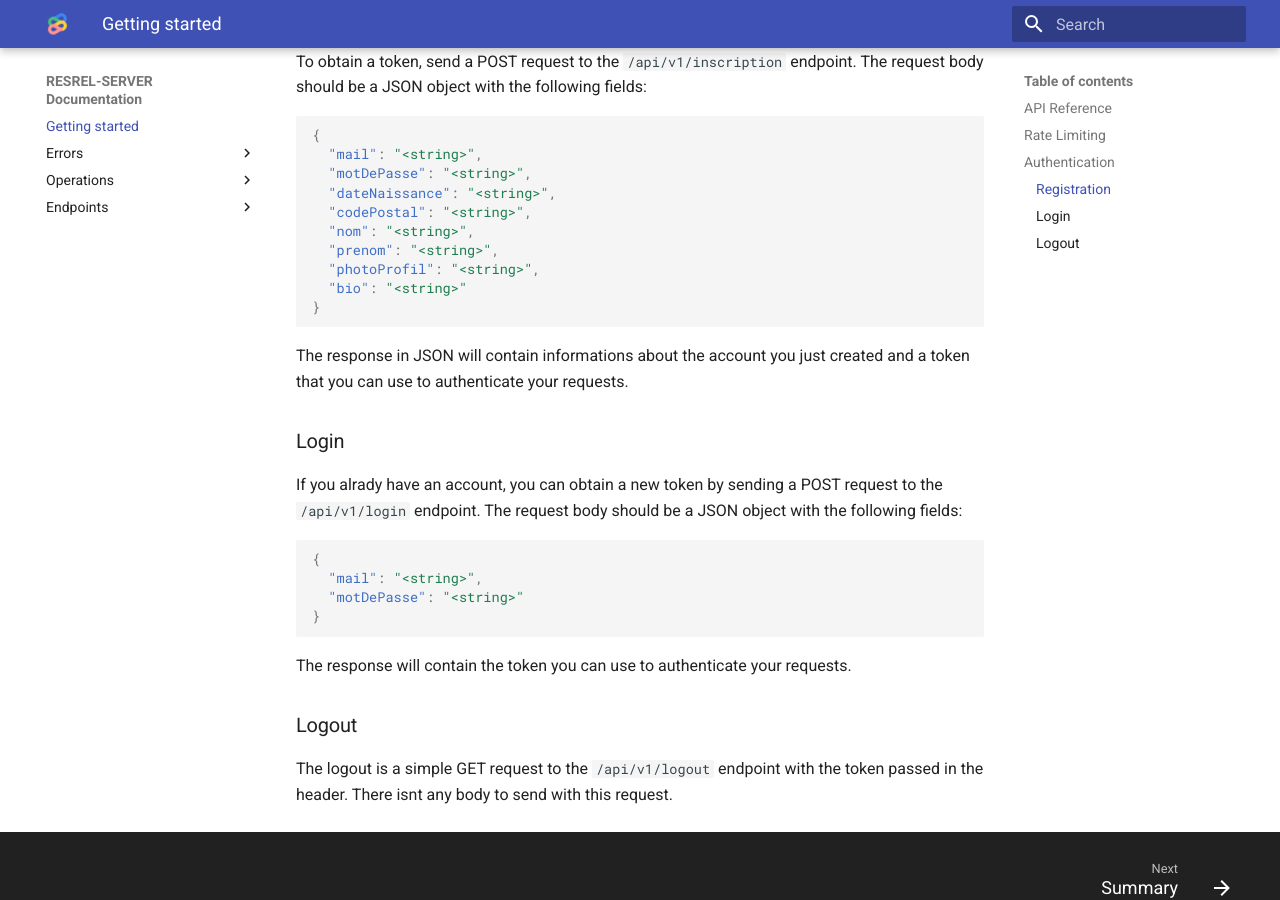
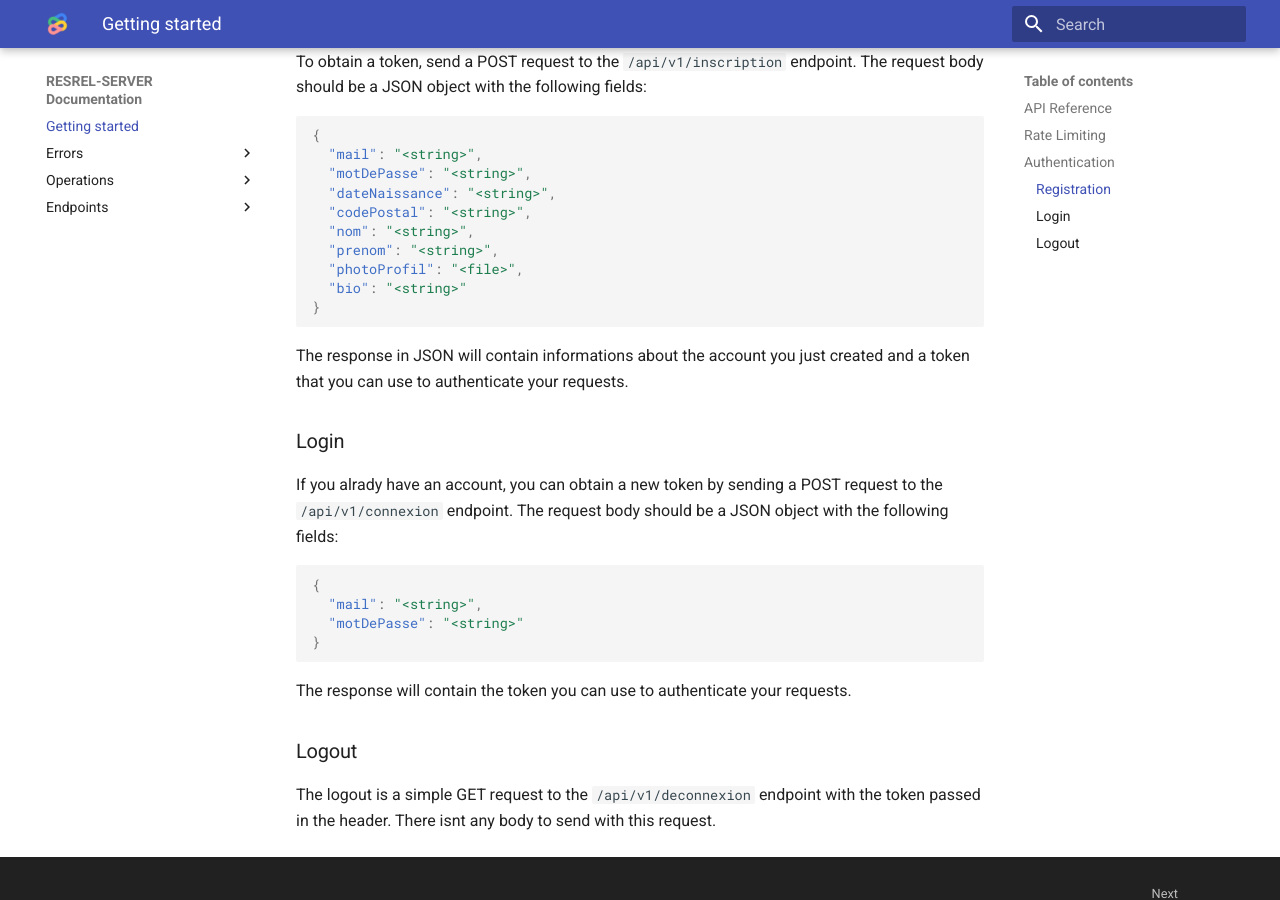
Before and after one commit to T4rg3n/RES-REL-SERVER, an MkDocs documentation site: the page built from docs/index.md, in a window 1280 px wide and 900 px high, scrolled down 765 px. Built offline with MkDocs 1.6.1 and Material for MkDocs 9.7.7, drawn with Linux system fonts in a browser that asks for light colours; some of the changed lines change nothing that is shown.

Commit message:
ADD : Missing docs navigation

````diff
--- a/docs/index.md
+++ b/docs/index.md
@@ -25,7 +25,7 @@
   "codePostal": "<string>",
   "nom": "<string>",
   "prenom": "<string>",
-  "photoProfil": "<string>",
+  "photoProfil": "<file>",
   "bio": "<string>"
 }
 ```
@@ -34,7 +34,7 @@
 
 ### Login
 
-If you alrady have an account, you can obtain a new token by sending a POST request to the `/api/v1/login` endpoint. The request body should be a JSON object with the following fields:
+If you alrady have an account, you can obtain a new token by sending a POST request to the `/api/v1/connexion` endpoint. The request body should be a JSON object with the following fields:
 
 ```json
 {
@@ -47,4 +47,4 @@
 
 ### Logout
 
-The logout is a simple GET request to the `/api/v1/logout` endpoint with the token passed in the header. There isnt any body to send with this request.
+The logout is a simple GET request to the `/api/v1/deconnexion` endpoint with the token passed in the header. There isnt any body to send with this request.
--- a/mkdocs.yml
+++ b/mkdocs.yml
@@ -18,14 +18,14 @@
       - Comments: endpoints/comments.md
       - Favorites: endpoints/favorites.md
       - Groups: endpoints/groups.md
-      - Pieces jointes: endpoints/pieces-jointes.md #TODO below from here
+      - Pieces jointes: endpoints/pieces-jointes.md
       - Relations: endpoints/relations.md
-      - Comment responses: enpoints/reponses-commentaire.md
-      - Resources: enpoints/resources.md
-      - Roles: enpoints/#roles
-      - Search: enpoints/#search
-      - Relation types: enpoints/#relation-types
-      - Users: enpoints/#users
+      - Comment responses: endpoints/reponses-commentaire.md
+      - Resources: endpoints/resources.md
+      - Roles: endpoints/roles.md
+      - Search: endpoints/search.md
+      - Relation types: endpoints/types-relation.md #TODO
+      - Users: endpoints/users.md #TODO
 
 theme:
   name: 'material'
````
